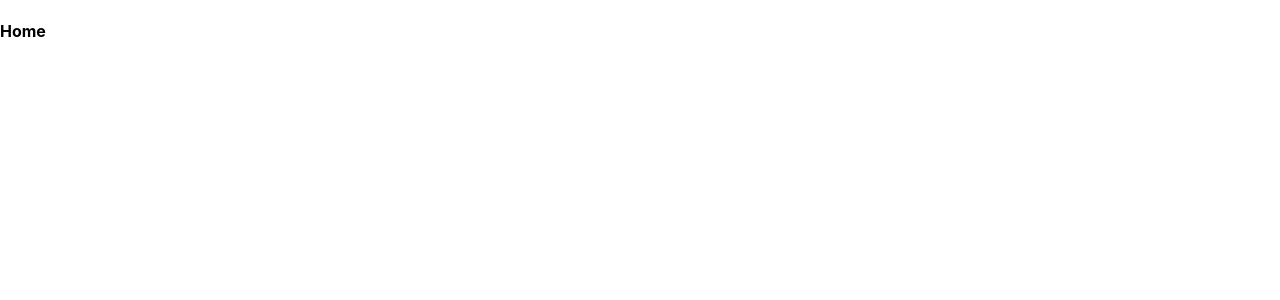
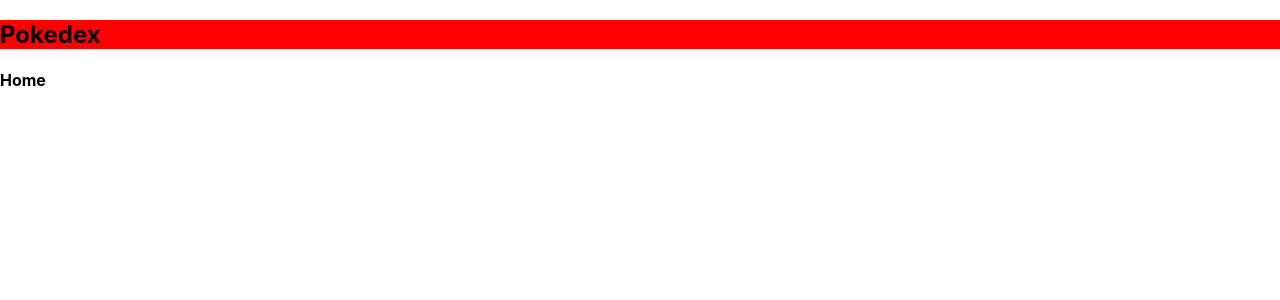
Before and after one commit to muniz95/pokedex, a React (Create React App) app: page / in a window 1280 px wide. Shown: the top 300 px of the page. Built offline with nearby package versions, Linux system fonts and the light colour scheme.

Commit message:
Navbar added

```diff
--- a/src/App.tsx
+++ b/src/App.tsx
@@ -2,10 +2,12 @@
 import { BrowserRouter as Router, Route, Switch } from "react-router-dom";
 import routes from "./routes";
 import Loading from "./components/Loading";
+import Header from "./components/Header";
 
 const App: React.FC = () =>
   <Router>
     <React.Suspense fallback={<Loading />}>
+      <Header />
       <Switch>
         {routes.map(({exact, path, component}) =>
           <Route exact={exact} path={`/${path}`} component={component} key={path} />,
--- /dev/null
+++ b/src/components/Header/index.tsx
@@ -0,0 +1,10 @@
+import React from 'react';
+import S from './styled';
+
+export default () => {
+  return (
+    <S.Navbar>
+      <h2>Pokedex</h2>
+    </S.Navbar>
+  );
+}
--- /dev/null
+++ b/src/components/Header/styled.ts
@@ -0,0 +1,9 @@
+import styled from 'styled-components';
+
+export const Navbar = styled.nav`
+  background-color: red;
+`;
+
+export default {
+  Navbar
+};
```
